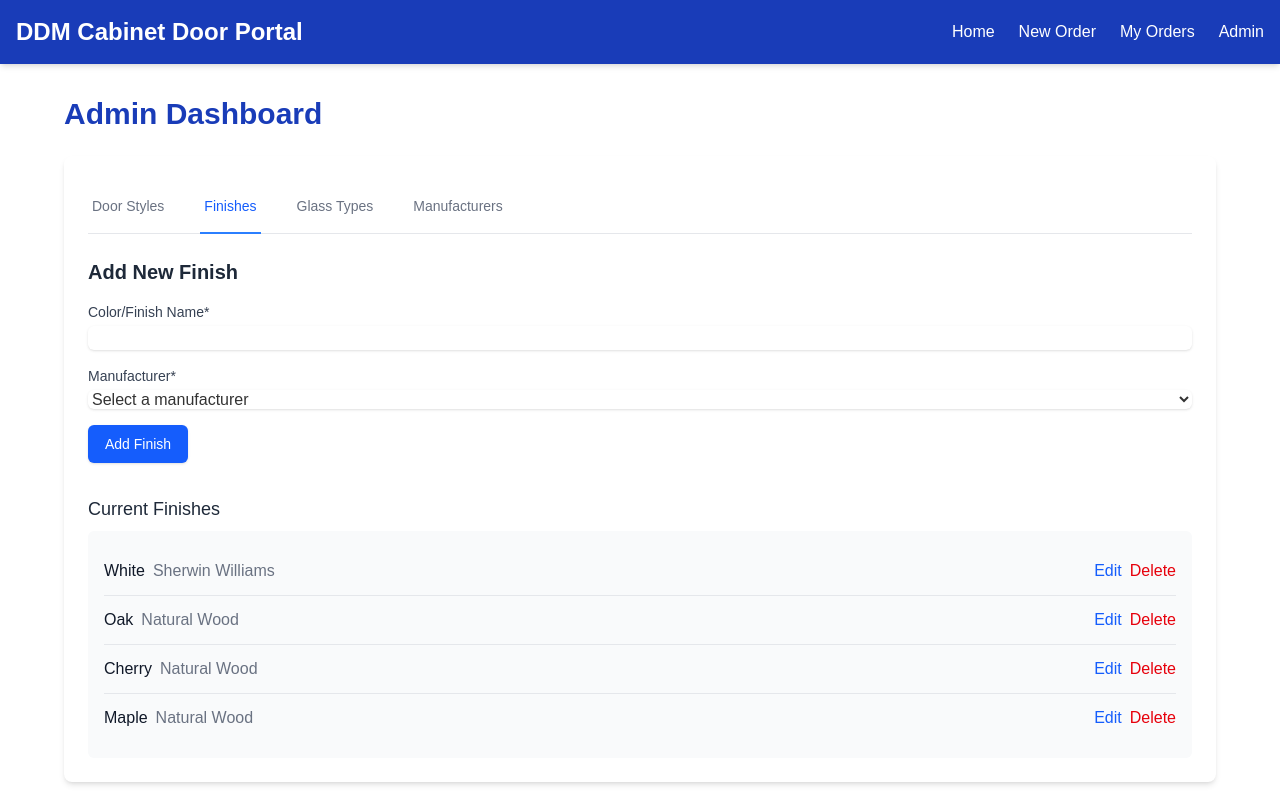
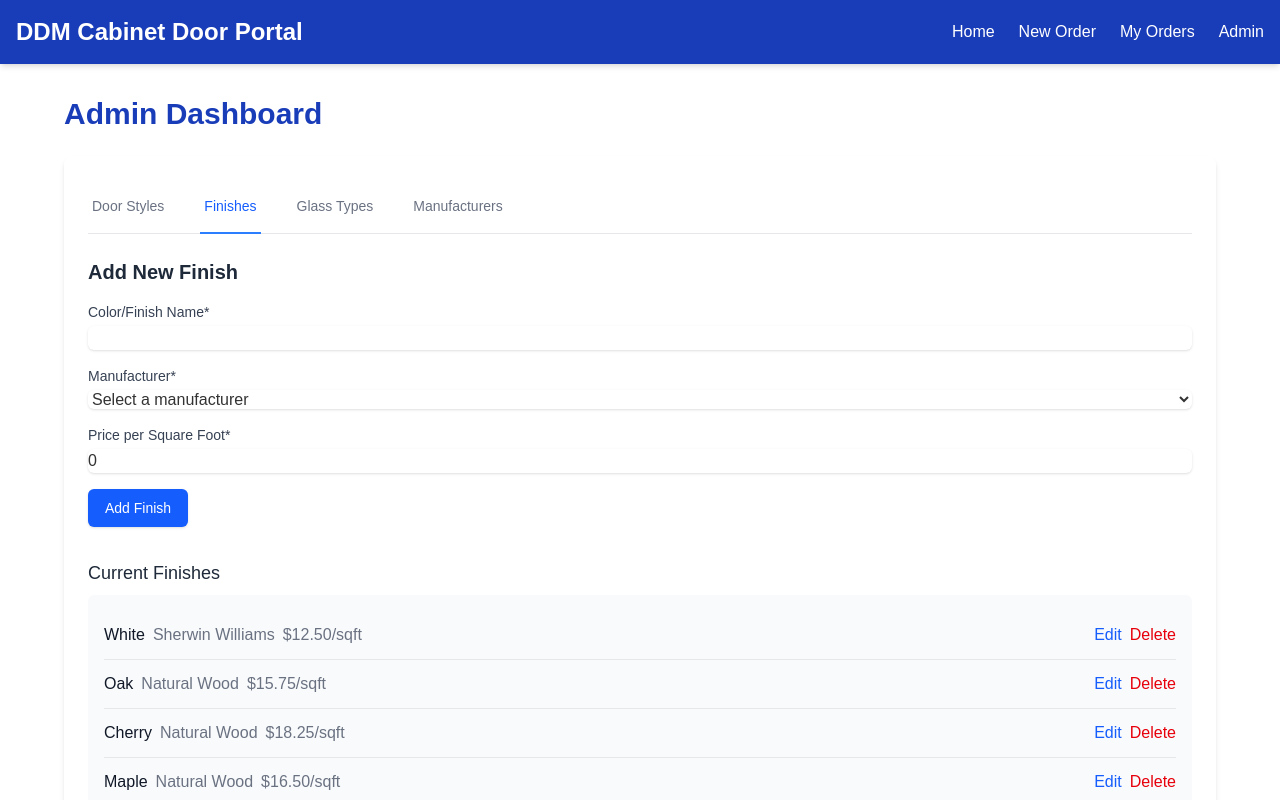
Before and after one commit to hancehardy/DDMPortal, a Next.js app in the folder ddm-portal/: page /admin in a window 1280 px wide. Both pictures are taken after a click on the button "Finishes". Shown: the top 800 px of the page. Built offline with nearby package versions, Linux system fonts and the light colour scheme.

Commit message:
Add price per square foot to finishes

```diff
--- a/ddm-portal/src/app/admin/page.tsx
+++ b/ddm-portal/src/app/admin/page.tsx
@@ -32,7 +32,8 @@ export default function AdminPage() {
 
   const [newFinish, setNewFinish] = useState<Partial<Finish>>({
     name: '',
-    manufacturer: ''
+    manufacturer: '',
+    sqftPrice: 0
   });
 
   const [newGlassType, setNewGlassType] = useState<Partial<GlassType>>({
@@ -85,24 +86,29 @@ export default function AdminPage() {
   const handleAddFinish = (e: React.FormEvent) => {
     e.preventDefault();
     try {
-      if (newFinish.name && newFinish.manufacturer) {
+      if (newFinish.name && newFinish.manufacturer && newFinish.sqftPrice !== undefined) {
         if (editingIndex !== null) {
           updateFinish(editingIndex, {
             name: newFinish.name,
-            manufacturer: newFinish.manufacturer
+            manufacturer: newFinish.manufacturer,
+            sqftPrice: newFinish.sqftPrice
           });
           setSuccessMessage(`Finish "${newFinish.name}" updated successfully!`);
         } else {
           addFinish({
             name: newFinish.name,
-            manufacturer: newFinish.manufacturer
+            manufacturer: newFinish.manufacturer,
+            sqftPrice: newFinish.sqftPrice
           });
           setSuccessMessage(`Finish "${newFinish.name}" added successfully!`);
         }
-        setNewFinish({ name: '', manufacturer: '' });
+        setNewFinish({ name: '', manufacturer: '', sqftPrice: 0 });
         setEditingIndex(null);
         setErrorMessage('');
         setTimeout(() => setSuccessMessage(''), 3000);
+      } else {
+        setErrorMessage('Please fill in all required fields');
+        setTimeout(() => setErrorMessage(''), 5000);
       }
     } catch (error) {
       console.error('Error handling finish:', error);
@@ -222,7 +228,7 @@ export default function AdminPage() {
   const handleCancelEdit = () => {
     setEditingIndex(null);
     setNewDoorStyle({ name: '', available: true });
-    setNewFinish({ name: '', manufacturer: '' });
+    setNewFinish({ name: '', manufacturer: '', sqftPrice: 0 });
     setNewGlassType({ name: '', sqftPrice: 0, sqftMinimum: 1 });
     setNewManufacturer({ name: '' });
   };
@@ -426,6 +432,21 @@ export default function AdminPage() {
                     ))}
                   </select>
                 </div>
+                <div>
+                  <label htmlFor="finishSqftPrice" className="block text-sm font-medium text-gray-700">
+                    Price per Square Foot*
+                  </label>
+                  <input
+                    type="number"
+                    id="finishSqftPrice"
+                    value={newFinish.sqftPrice}
+                    onChange={(e) => setNewFinish({...newFinish, sqftPrice: parseFloat(e.target.value)})}
+                    className="mt-1 block w-full rounded-md border-gray-300 shadow-sm focus:border-blue-500 focus:ring-blue-500"
+                    min="0"
+                    step="0.01"
+                    required
+                  />
+                </div>
                 <div className="flex space-x-4">
                   <button
                     type="submit"
@@ -454,6 +475,7 @@ export default function AdminPage() {
                         <div>
                           <span className="text-gray-900">{finish.name}</span>
                           <span className="ml-2 text-gray-500">{finish.manufacturer}</span>
+                          <span className="ml-2 text-gray-500">${finish.sqftPrice.toFixed(2)}/sqft</span>
                         </div>
                         <div className="flex space-x-2">
                           <button
--- a/ddm-portal/src/context/OrderContext.tsx
+++ b/ddm-portal/src/context/OrderContext.tsx
@@ -66,10 +66,10 @@ const mockDoorStyles: DoorStyle[] = [
 ];
 
 const mockFinishes: Finish[] = [
-  { name: 'White', manufacturer: 'Sherwin Williams' },
-  { name: 'Oak', manufacturer: 'Natural Wood' },
-  { name: 'Cherry', manufacturer: 'Natural Wood' },
-  { name: 'Maple', manufacturer: 'Natural Wood' }
+  { name: 'White', manufacturer: 'Sherwin Williams', sqftPrice: 12.50 },
+  { name: 'Oak', manufacturer: 'Natural Wood', sqftPrice: 15.75 },
+  { name: 'Cherry', manufacturer: 'Natural Wood', sqftPrice: 18.25 },
+  { name: 'Maple', manufacturer: 'Natural Wood', sqftPrice: 16.50 }
 ];
 
 const mockGlassTypes: GlassType[] = [
--- a/ddm-portal/src/types/index.ts
+++ b/ddm-portal/src/types/index.ts
@@ -38,6 +38,7 @@ export interface DoorStyle {
 export interface Finish {
   name: string;
   manufacturer: string;
+  sqftPrice: number;
 }
 
 export interface GlassType {
```
